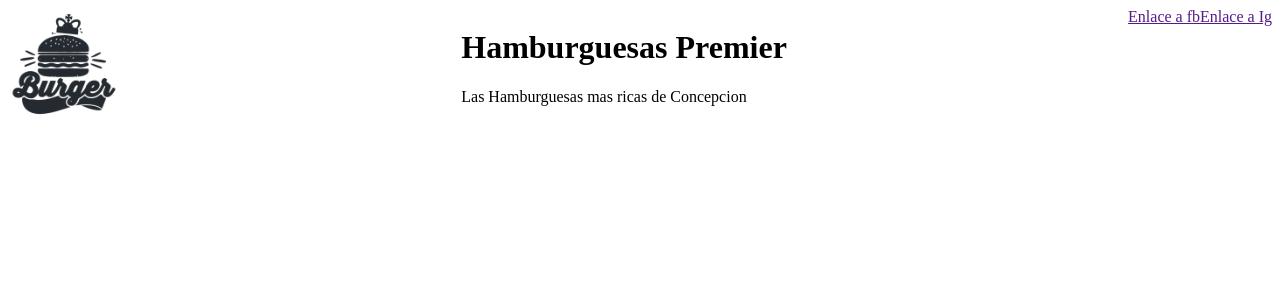
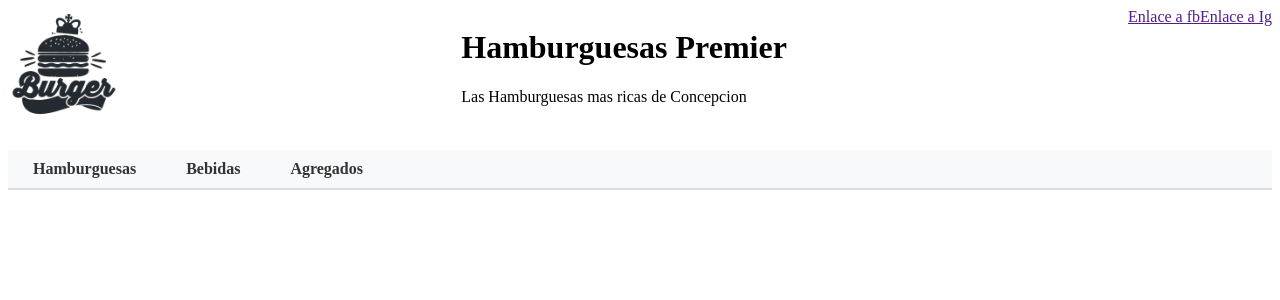
Before and after one commit to detossj/BurgerApp, a React (Vite) app: page / in a window 1280 px wide. Shown: the top 300 px of the page. Built offline with nearby package versions, Linux system fonts and the light colour scheme.

Commit message:
navegacion

```diff
--- a/src/componentes/App.jsx
+++ b/src/componentes/App.jsx
@@ -1,5 +1,6 @@
 import React from 'react'
 import { Header } from './Header'
+import { Nav } from './Nav'
 
 
 
@@ -8,7 +9,7 @@ export const App = () => {
   return (
     <>
       <Header></Header>
-      {/* <Nav></Nav> */}
+      <Nav></Nav>
     </>
   )
 }
--- a/src/componentes/Nav.jsx
+++ b/src/componentes/Nav.jsx
@@ -1,4 +1,3 @@
-import React from 'react'
 
 export const Nav = () => {
   return (
--- a/src/estilos.css/Header.css
+++ b/src/estilos.css/Header.css
@@ -4,3 +4,40 @@ header{
   height: 7rem;
 
 }
+/* Nav container */
+nav {
+  background-color: #f8f9fa; /* Color de fondo del menú */
+  padding: 10px 0; /* Espaciado interno */
+  border-bottom: 2px solid #ddd; /* Línea inferior */
+  margin-top: 30px;
+}
+
+/* Lista no ordenada */
+nav ul {
+  list-style: none; /* Sin puntos o números */
+  display: flex; /* Alinea los elementos en fila */
+  justify-content: left; /* Centra el contenido */
+  margin: 0; /* Sin margen */
+  padding: 0; /* Sin relleno */
+}
+
+/* Elementos de lista */
+nav ul li {
+  margin: 0 15px; /* Espaciado entre los elementos */
+}
+
+/* Enlaces */
+nav ul li a {
+  text-decoration: none; /* Sin subrayado */
+  color: #333; /* Color del texto */
+  font-size: 16px; /* Tamaño del texto */
+  font-weight: bold; /* Texto en negrita */
+  padding: 5px 10px; /* Espaciado interno del enlace */
+  transition: background-color 0.3s ease; /* Efecto de transición */
+}
+
+/* Efecto hover */
+nav ul li a:hover {
+  background-color: #eaeaea; /* Fondo gris claro al pasar el mouse */
+  border-radius: 5px; /* Bordes redondeados */
+}
```
